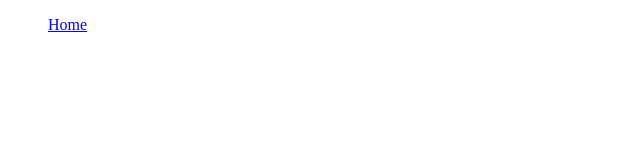
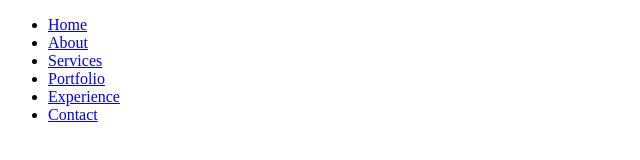
Before and after one commit to jessmaple/responsivePortfolio, a plain HTML site: page index.html in a window 1280 px wide. Shown: the whole page, without its empty margins (0-640 px from the left). Drawn offline with nearby package versions, Linux system fonts and the light colour scheme.

Commit message:
updated css

```diff
--- a/index.html
+++ b/index.html
@@ -18,7 +18,26 @@
         </div>
         <nav class="top-nav">
             <ul class="nav-list">
-                <a href="index.html" class="nav-link">Home</a>
+
+                <li>
+                    <a href="index.html" class="nav-link">Home</a>
+                </li>
+                <li>
+                    <a href="index.html" class="nav-link">About</a>
+                </li>
+                <li>
+                    <a href="index.html" class="nav-link">Services</a>
+                </li>
+                <li>
+                    <a href="index.html" class="nav-link">Portfolio</a>
+                </li>
+                <li>
+                    <a href="index.html" class="nav-link">Experience</a>
+                </li>
+                <li>
+                    <a href="index.html" class="nav-link">Contact</a>
+                </li>
+
             </ul>
         </nav>
 
```
